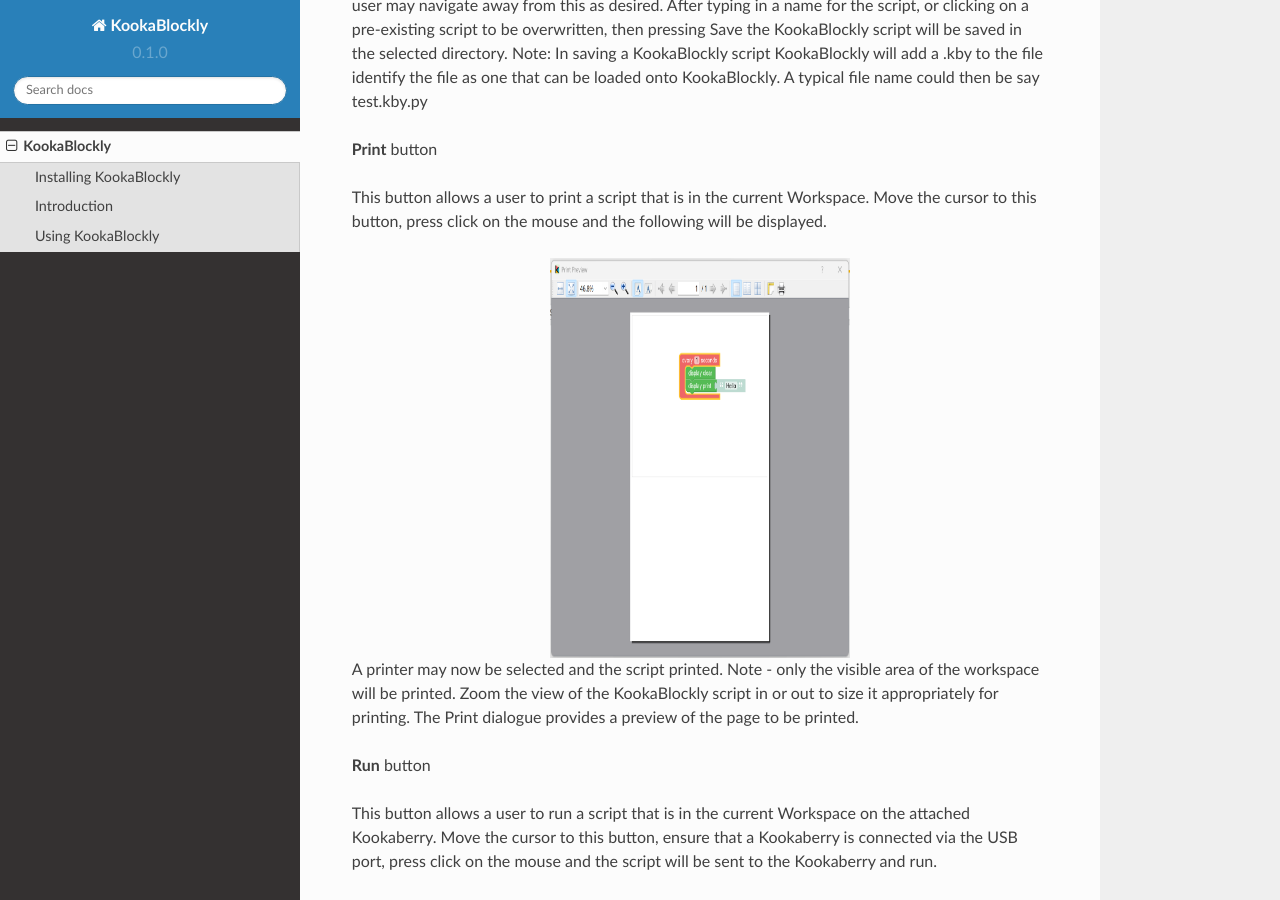
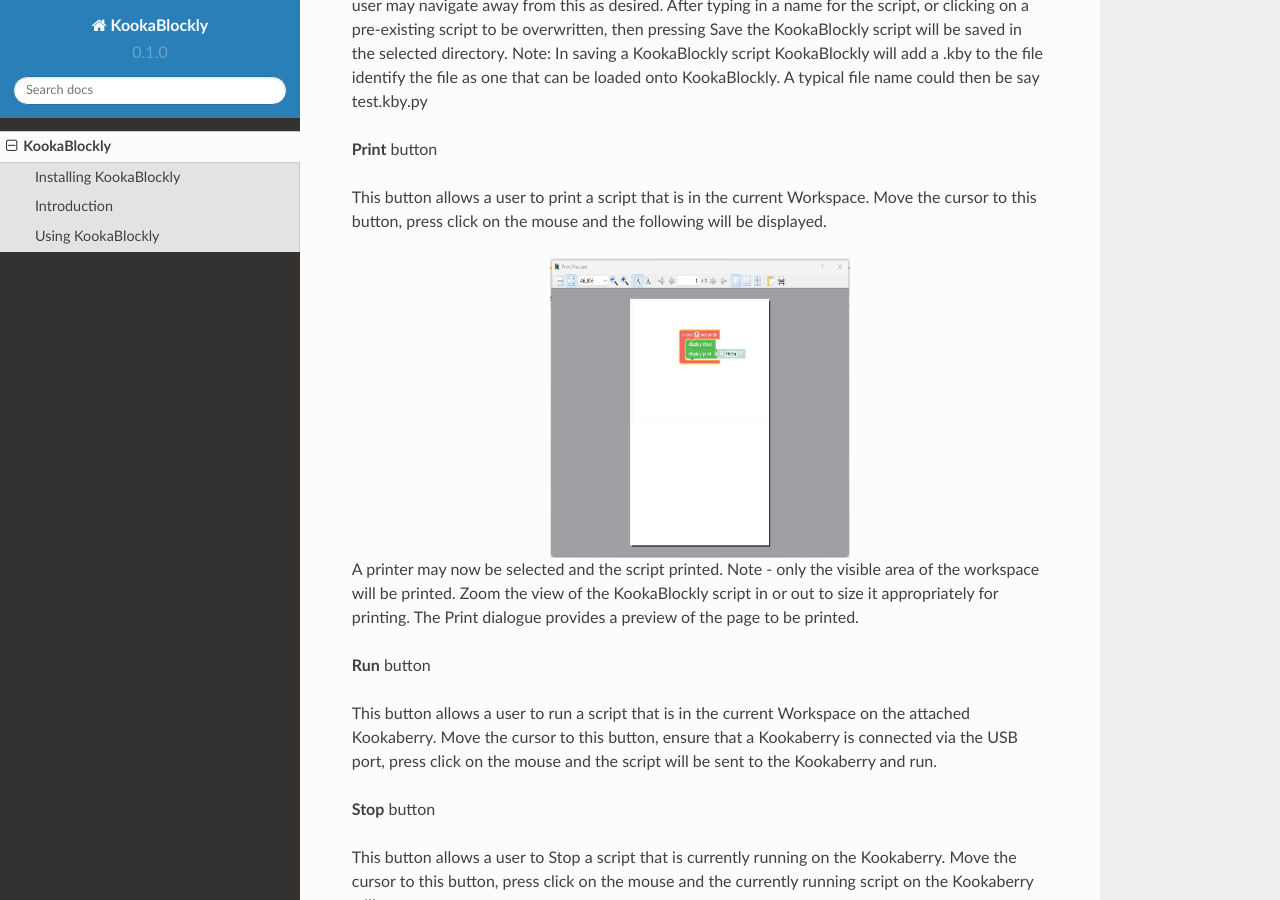
Before and after one commit to JulianDinsdale/KookaBlockly, a Sphinx documentation site: the page built from docs/source/KookaBlockly_Overview.rst, in a window 1280 px wide and 900 px high, scrolled down 3569 px. Built offline with Sphinx 7.4.7 and the Read the Docs theme 2.0.0, drawn with Linux system fonts in a browser that asks for light colours.

Commit message:
pic height

```diff
--- a/docs/source/KookaBlockly_Overview.rst
+++ b/docs/source/KookaBlockly_Overview.rst
@@ -137,7 +137,7 @@
 
 .. image:: images/Print_Display.png
     :width: 300
-    :height: 400
+    :height: 300
     :align: center
     :alt: Print display pane
 
```
